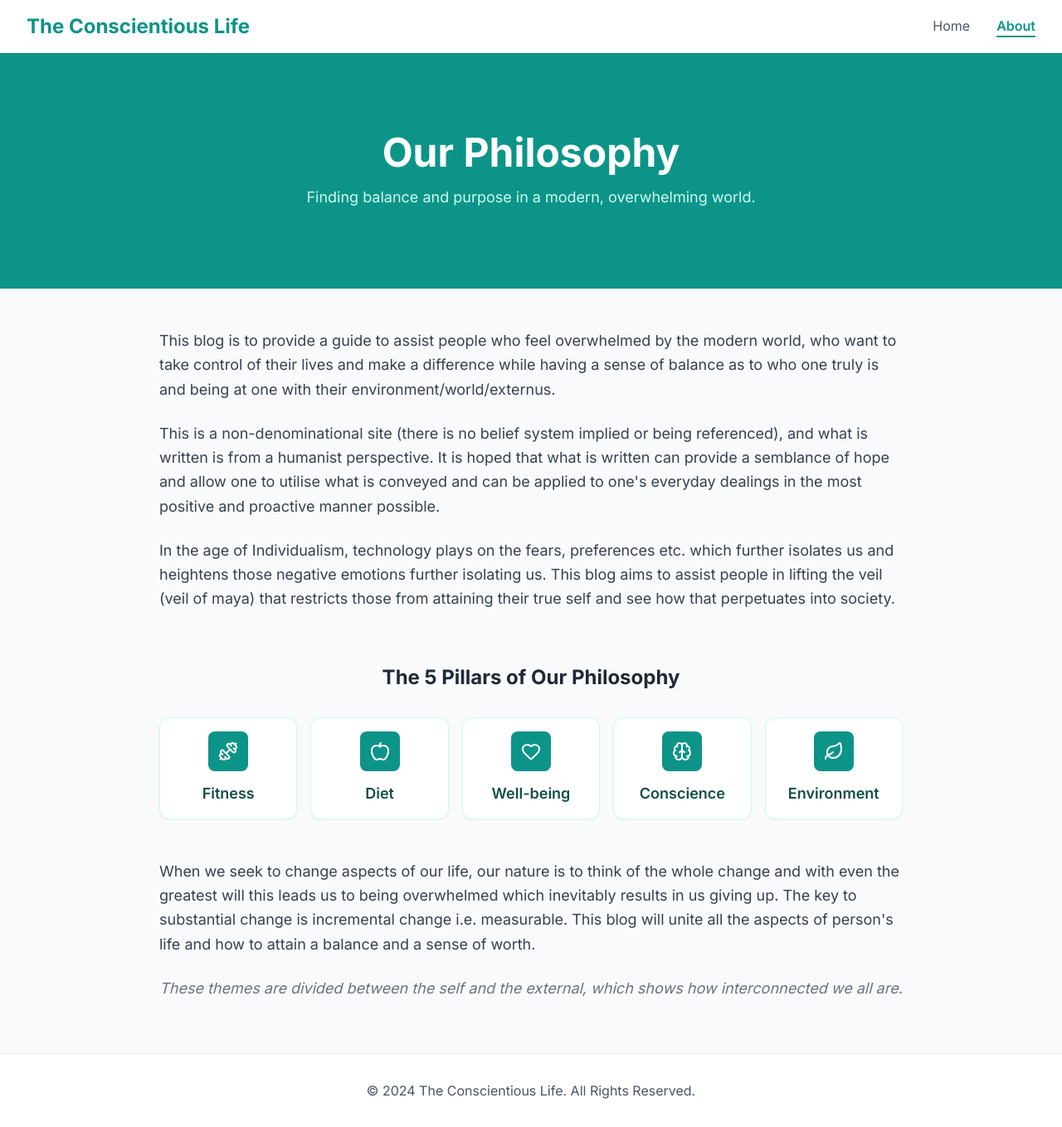
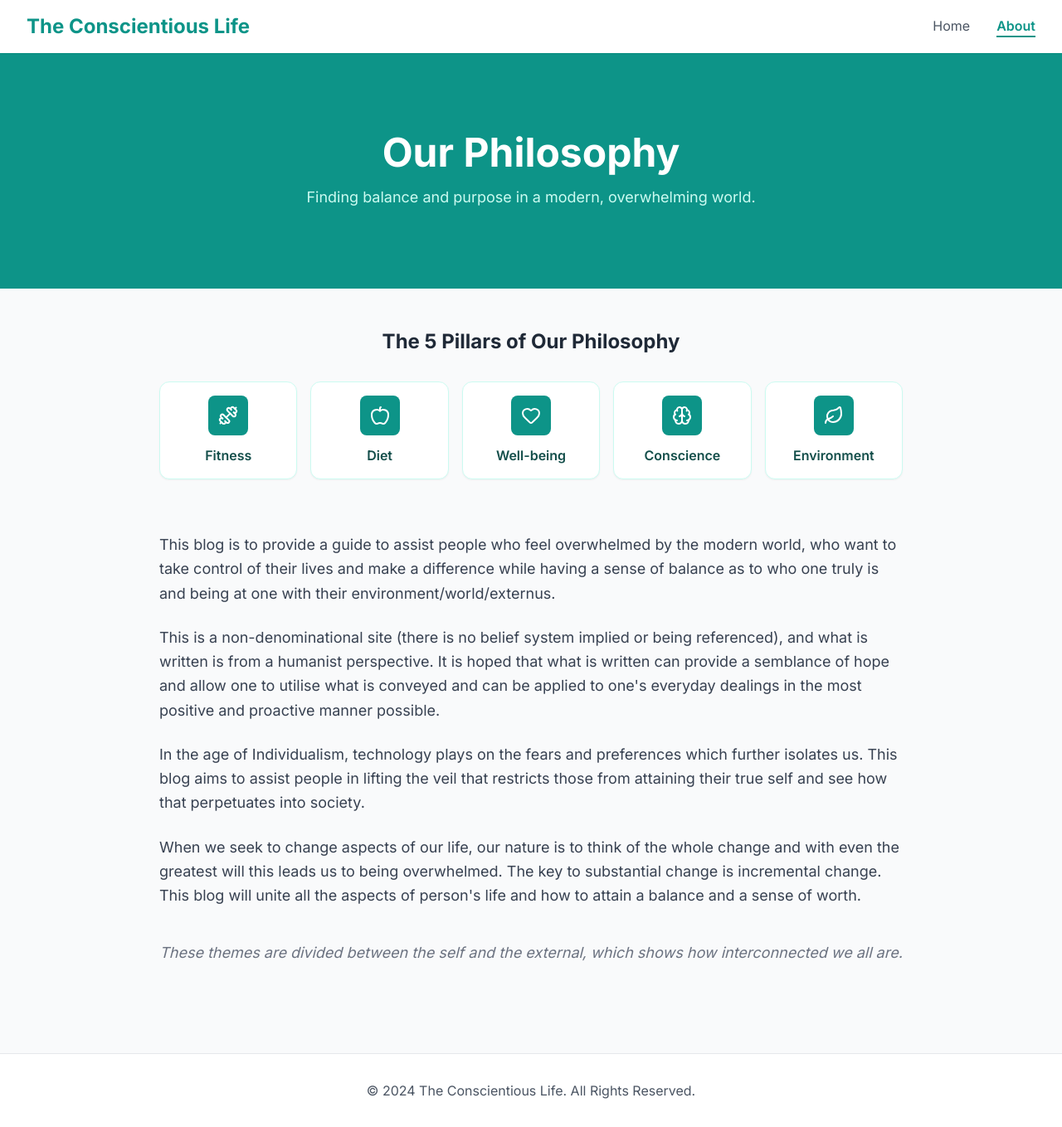
Before and after one commit to theconscientiouslife1-coder/TheCL, a Jekyll site: the page About.html, which Jekyll copies as it is, in a window 1280 px wide and 1359 px high. Shown: the whole window at 83% size. Built offline with Jekyll 4.4.1, drawn with Linux system fonts in a browser that asks for light colours; nearby versions of some CDN libraries.

Commit message:
Reordered About page: Pillars now appear before the main text

```diff
--- a/About.html
+++ b/About.html
@@ -10,29 +10,13 @@
     <link rel="preconnect" href="https://fonts.gstatic.com" crossorigin>
     <link href="https://fonts.googleapis.com/css2?family=Inter:wght@400;500;600;700&display=swap" rel="stylesheet">
     <style>
-        body {
-            font-family: 'Inter', sans-serif;
-            display: flex;
-            flex-direction: column;
-            min-height: 100vh;
+        body { font-family: 'Inter', sans-serif; display: flex; flex-direction: column; min-height: 100vh; }
+        .flex-grow { flex-grow: 1; }
+        @keyframes slide-up-and-fade {
+            0% { opacity: 0; transform: translateY(20px); }
+            100% { opacity: 1; transform: translateY(0); }
         }
-        .flex-grow {
-            flex-grow: 1;
-        }
-
-        @keyframes slide-up-and-fade {
-            0% {
-                opacity: 0;
-                transform: translateY(20px);
-            }
-            100% {
-                opacity: 1;
-                transform: translateY(0);
-            }
-        }
-        .slide-up {
-            animation: slide-up-and-fade 0.8s ease-out forwards;
-        }
+        .slide-up { animation: slide-up-and-fade 0.8s ease-out forwards; }
     </style>
 </head>
 <body class="bg-gray-50 text-gray-900">
@@ -42,19 +26,16 @@
             <div class="text-2xl font-bold text-teal-600">
                 <a href="index.html">The Conscientious Life</a>
             </div>
-
             <div class="hidden md:flex space-x-8">
                 <a href="index.html" class="text-gray-600 hover:text-teal-600 transition-colors">Home</a>
                 <a href="About.html" class="text-teal-600 font-semibold border-b-2 border-teal-600">About</a>
             </div>
-
             <div class="md:hidden">
                 <button id="mobile-menu-button" class="text-gray-600 hover:text-teal-600 focus:outline-none">
                     <i data-lucide="menu" class="w-6 h-6"></i>
                 </button>
             </div>
         </nav>
-
         <div id="mobile-menu" class="hidden md:hidden bg-white border-t">
             <div class="px-4 py-2 space-y-1">
                 <a href="index.html" class="block py-2 text-gray-600 hover:text-teal-600">Home</a>
@@ -74,49 +55,41 @@
         </section>
 
         <div class="container mx-auto px-4 sm:px-6 lg:px-8 pb-16">
-            <div class="max-w-4xl mx-auto space-y-6 text-lg text-gray-700 leading-relaxed animate-on-scroll opacity-0">
-                <p>This blog is to provide a guide to assist people who feel overwhelmed by the modern world, who want to take control of their lives and make a difference while having a sense of balance as to who one truly is and being at one with their environment/world/externus.</p>
-                <p>This is a non-denominational site (there is no belief system implied or being referenced), and what is written is from a humanist perspective. It is hoped that what is written can provide a semblance of hope and allow one to utilise what is conveyed and can be applied to one's everyday dealings in the most positive and proactive manner possible.</p>
-                <p>In the age of Individualism, technology plays on the fears, preferences etc. which further isolates us and heightens those negative emotions further isolating us. This blog aims to assist people in lifting the veil (veil of maya) that restricts those from attaining their true self and see how that perpetuates into society.</p>
+            <div class="max-w-4xl mx-auto animate-on-scroll">
 
-                <div class="pt-10">
+                <div class="mb-16">
                     <h3 class="text-2xl font-bold text-gray-800 mb-8 text-center">The 5 Pillars of Our Philosophy</h3>
                     <div class="grid grid-cols-2 md:grid-cols-5 gap-4 text-center">
                         <div class="flex flex-col items-center p-4 rounded-xl bg-white shadow-sm border border-teal-100 transition-transform hover:scale-105">
-                            <div class="p-3 bg-teal-600 rounded-lg text-white mb-3">
-                                <i data-lucide="dumbbell" class="w-6 h-6"></i>
-                            </div>
+                            <div class="p-3 bg-teal-600 rounded-lg text-white mb-3"><i data-lucide="dumbbell" class="w-6 h-6"></i></div>
                             <span class="font-semibold text-teal-900">Fitness</span>
                         </div>
                         <div class="flex flex-col items-center p-4 rounded-xl bg-white shadow-sm border border-teal-100 transition-transform hover:scale-105">
-                            <div class="p-3 bg-teal-600 rounded-lg text-white mb-3">
-                                <i data-lucide="apple" class="w-6 h-6"></i>
-                            </div>
+                            <div class="p-3 bg-teal-600 rounded-lg text-white mb-3"><i data-lucide="apple" class="w-6 h-6"></i></div>
                             <span class="font-semibold text-teal-900">Diet</span>
                         </div>
                         <div class="flex flex-col items-center p-4 rounded-xl bg-white shadow-sm border border-teal-100 transition-transform hover:scale-105">
-                            <div class="p-3 bg-teal-600 rounded-lg text-white mb-3">
-                                <i data-lucide="heart" class="w-6 h-6"></i>
-                            </div>
+                            <div class="p-3 bg-teal-600 rounded-lg text-white mb-3"><i data-lucide="heart" class="w-6 h-6"></i></div>
                             <span class="font-semibold text-teal-900">Well-being</span>
                         </div>
                         <div class="flex flex-col items-center p-4 rounded-xl bg-white shadow-sm border border-teal-100 transition-transform hover:scale-105">
-                            <div class="p-3 bg-teal-600 rounded-lg text-white mb-3">
-                                <i data-lucide="brain" class="w-6 h-6"></i>
-                            </div>
+                            <div class="p-3 bg-teal-600 rounded-lg text-white mb-3"><i data-lucide="brain" class="w-6 h-6"></i></div>
                             <span class="font-semibold text-teal-900">Conscience</span>
                         </div>
                         <div class="flex flex-col items-center p-4 rounded-xl bg-white shadow-sm border border-teal-100 transition-transform hover:scale-105">
-                            <div class="p-3 bg-teal-600 rounded-lg text-white mb-3">
-                                <i data-lucide="leaf" class="w-6 h-6"></i>
-                            </div>
+                            <div class="p-3 bg-teal-600 rounded-lg text-white mb-3"><i data-lucide="leaf" class="w-6 h-6"></i></div>
                             <span class="font-semibold text-teal-900">Environment</span>
                         </div>
                     </div>
                 </div>
 
-                <p class="pt-6">When we seek to change aspects of our life, our nature is to think of the whole change and with even the greatest will this leads us to being overwhelmed which inevitably results in us giving up. The key to substantial change is incremental change i.e. measurable. This blog will unite all the aspects of person's life and how to attain a balance and a sense of worth.</p>
-                <p class="italic text-center text-gray-500">These themes are divided between the self and the external, which shows how interconnected we all are.</p>
+                <div class="space-y-6 text-lg text-gray-700 leading-relaxed">
+                    <p>This blog is to provide a guide to assist people who feel overwhelmed by the modern world, who want to take control of their lives and make a difference while having a sense of balance as to who one truly is and being at one with their environment/world/externus.</p>
+                    <p>This is a non-denominational site (there is no belief system implied or being referenced), and what is written is from a humanist perspective. It is hoped that what is written can provide a semblance of hope and allow one to utilise what is conveyed and can be applied to one's everyday dealings in the most positive and proactive manner possible.</p>
+                    <p>In the age of Individualism, technology plays on the fears and preferences which further isolates us. This blog aims to assist people in lifting the veil that restricts those from attaining their true self and see how that perpetuates into society.</p>
+                    <p>When we seek to change aspects of our life, our nature is to think of the whole change and with even the greatest will this leads us to being overwhelmed. The key to substantial change is incremental change. This blog will unite all the aspects of person's life and how to attain a balance and a sense of worth.</p>
+                    <p class="italic text-center text-gray-500 pt-4">These themes are divided between the self and the external, which shows how interconnected we all are.</p>
+                </div>
             </div>
         </div>
     </main>
@@ -128,23 +101,22 @@
     </footer>
 
     <script>
-        // Initialize Icons
-        lucide.createIcons();
+        window.addEventListener('load', () => {
+            if (typeof lucide !== 'undefined') {
+                lucide.createIcons();
+            }
+        });
 
-        // Mobile menu toggle
         const mobileMenuButton = document.getElementById('mobile-menu-button');
         const mobileMenu = document.getElementById('mobile-menu');
-
         mobileMenuButton.addEventListener('click', () => {
             mobileMenu.classList.toggle('hidden');
         });
 
-        // Intersection Observer for animations
         const observer = new IntersectionObserver((entries) => {
             entries.forEach(entry => {
                 if (entry.isIntersecting) {
                     entry.target.classList.add('slide-up');
-                    entry.target.classList.remove('opacity-0');
                     observer.unobserve(entry.target);
                 }
             });
```
